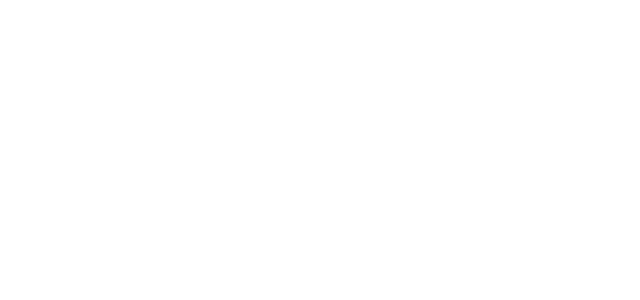
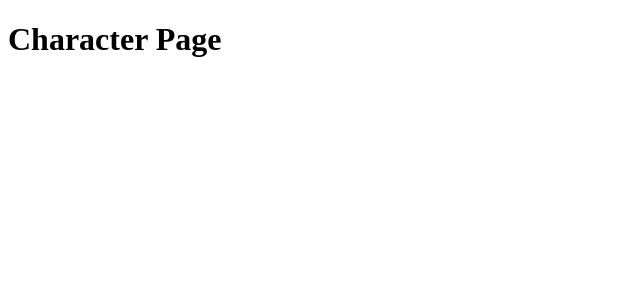
Before and after one commit to jillianlg/custom-hooks, a React app: page / in a window 1280 px wide. Shown: the top 300 px of the page, without its empty margins (0-640 px from the left). Built offline with nearby package versions, Linux system fonts and the light colour scheme.

Commit message:
adds CharacterPage to App.js and renders in browser

```diff
--- a/src/components/app/App.jsx
+++ b/src/components/app/App.jsx
@@ -1,5 +1,6 @@
 import React from 'react';
 import { BrowserRouter as Router, Route, Switch } from 'react-router-dom';
+import CharacterPage from '../../containers/CharacterPages';
 
 
 export default function App() {
@@ -7,7 +8,7 @@
     <>
       <Router>
         <Switch>
-          <Route exact path="/" component="" />
+          <Route exact path="/" component={CharacterPage} />
         </Switch>
       </Router>
     </>
```
